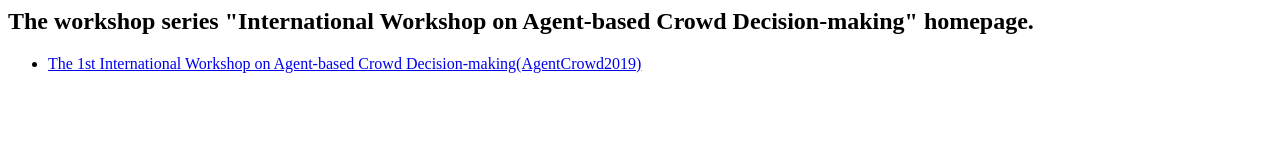
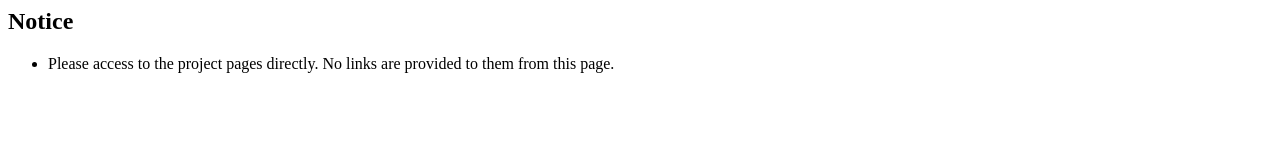
Before and after one commit to agentcrowd/agentcrowd.github.io, a plain HTML site: page index.html in a window 1280 px wide. Drawn offline with Linux system fonts and the light colour scheme.

Commit message:
Remove links to project page(s)

```diff
--- a/index.html
+++ b/index.html
@@ -1,9 +1,9 @@
 <html>
 <head></head>
 <body>
-<h2>The workshop series "International Workshop on Agent-based Crowd Decision-making" homepage.</h2>
+<h2>Notice</h2>
 <ul>
-<li><a href="AgentCrowd2019/">The 1st International Workshop on Agent-based Crowd Decision-making(AgentCrowd2019)</a>
+<li>Please access to the project pages directly. No links are provided to them from this page.
 </ul>
 </body>
 </html>
```
